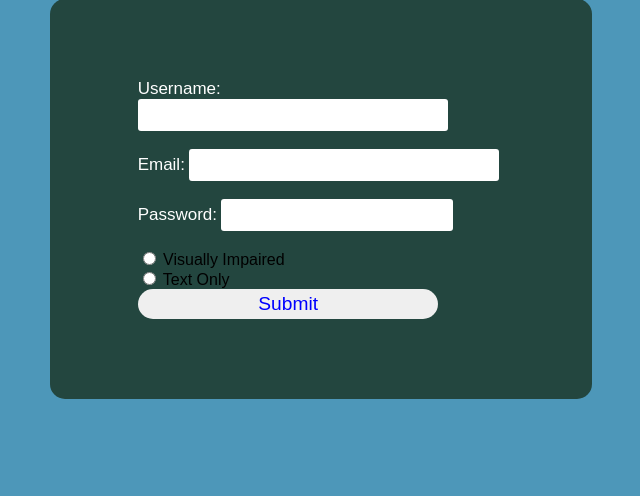
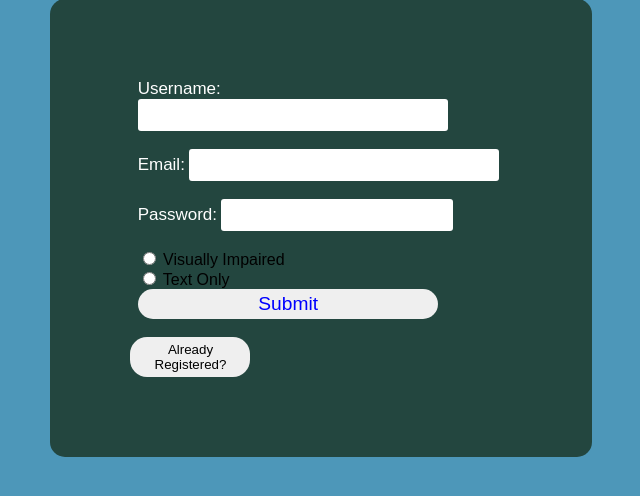
Before and after one commit to bhagyeshrane/TEXTAPHONE, a Flask app: page /signup in a window 1280 px wide. Shown: the part 180-676 px from the top of the page, without its empty margins (319-959 px from the left). Run offline with Flask 2, Linux system fonts and the light colour scheme; parts of the project's set-up code (start-up, migrations or seed data) failed here and were passed over.

Commit message:
Added Navigation buttons between pages

```diff
--- a/static/signupstyle.css
+++ b/static/signupstyle.css
@@ -69,6 +69,17 @@ label{
 
 
 }
+
+
+#login{
+    width: 120px;
+    height: 40px;
+    border: none;
+    border-radius: 17px;
+    padding-left: 7px;
+    color: rgb(0, 0, 0);
+}
+
 }
 
 
@@ -135,5 +146,13 @@ label{
         font-size: larger;
 
     }
+    #login{
+        width: 120px;
+        height: 40px;
+        border: none;
+        border-radius: 17px;
+        padding-left: 7px;
+        color: rgb(0, 0, 0);
+    }
 
 }
--- a/templates/create_room.html
+++ b/templates/create_room.html
@@ -19,6 +19,8 @@
     <br>
     <button id="submit" type="submit">Submit</button>
 </form>
+<br>
+<button onclick="location.href='/'" id="back">Back</button>
 </div>
 </body>
 </html>
--- a/templates/index.html
+++ b/templates/index.html
@@ -43,9 +43,13 @@
 
     </div>
         <div>
-            <button id="enterroom"onclick="enter()">Enter</button>
+            <button id="enterroom" onclick="enter()">Enter</button>
         </div>
 </div>
+<button id="createroom" onclick="location.href='/create-room'">Create Room</button>
+<br>
+<button id="createroom" onclick="location.href='/logout'">Logout</button>
+
 
 
 
--- a/templates/login.html
+++ b/templates/login.html
@@ -26,7 +26,9 @@
     <br>
     <br>
     <button type="submit" id="log">Submit</button>
+    <br>
     </form>
+<button onclick="location.href='/signup'" id="signup">Signup</button>
 </div>
 </body>
 </html>
--- a/templates/signup.html
+++ b/templates/signup.html
@@ -30,6 +30,8 @@
     <br>
     <button type="submit" id=log>Submit</button>
 </form>
+<br>
+<button onclick="location.href='/login'" id="login">Already Registered?</button>
 </div>
 </body>
 </html>
```
Also changed, not shown: static/createroomstyle.css (+8 -0 lines), static/indexstyletext.css (+34 -0 lines), static/loginstyle.css (+24 -3 lines).
